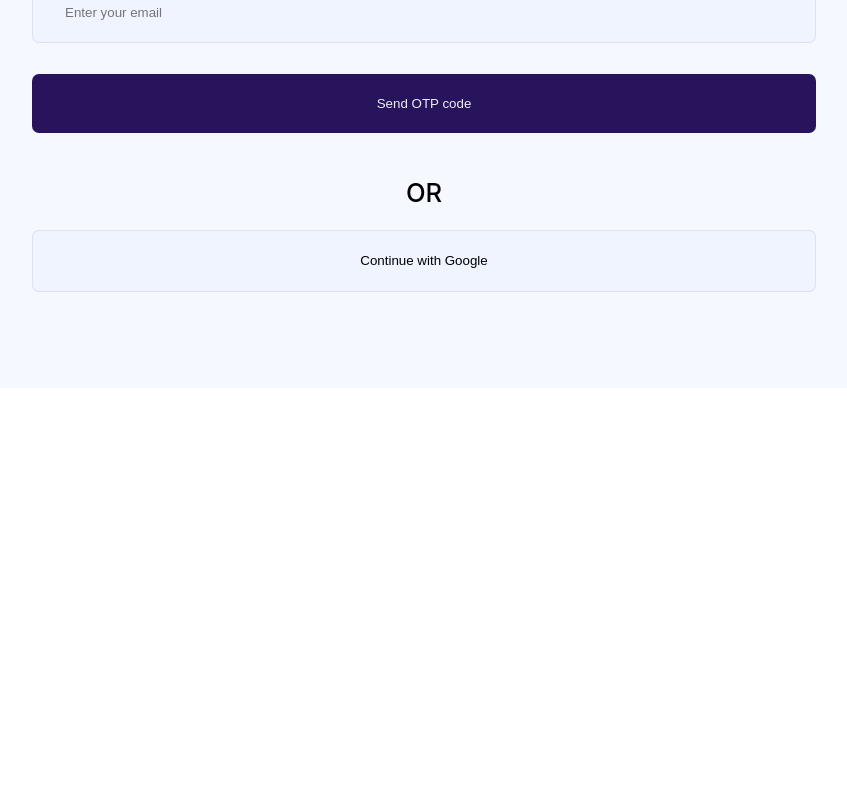
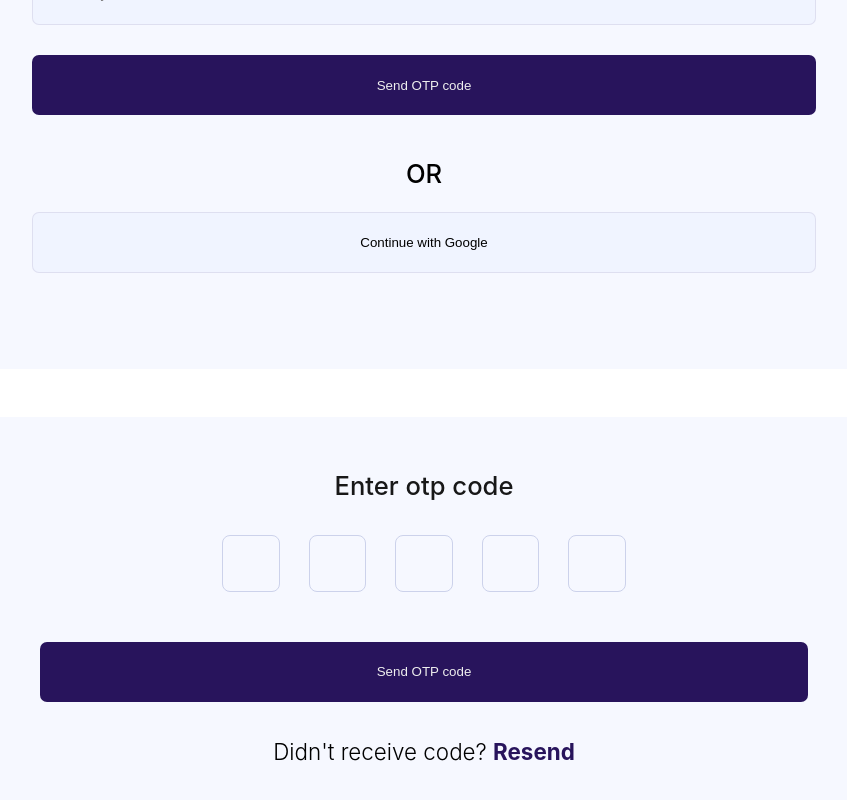
Before and after one commit to MicroLabs-ACE/bursary-form-system-frontend, a React (Create React App) app: page /sign-up in a window 1280 px wide. Shown: the part 406-1206 px from the top of the page, without its empty margins (216-1063 px from the left). Before the commit the page ends 800 px from the top, so only its background shows below. Built offline with nearby package versions, Linux system fonts and the light colour scheme.

Commit message:
otp page created

```diff
--- a/src/App.js
+++ b/src/App.js
@@ -5,8 +5,8 @@ import { Link } from 'react-router-dom';
 function App() {
   return (
     <div className='app'>
-      Front page
-      <Link to='/sign-up'>This is the link</Link>
+      <h2>This is the home page</h2>
+      <Link to='/sign-up'>Click to go to the sign up page</Link>
     </div>
   );
 }
--- a/src/components/EaseForm.js
+++ b/src/components/EaseForm.js
@@ -2,7 +2,7 @@ import React from 'react'
 
 function EaseForm() {
   return (
-    <div className="ease-form">
+    <div className="ease-form ">
             <form>
                 <label htmlFor='email'><p>Email</p></label>
                 <input name='email' placeholder='Enter your email' id='email'/>
--- a/src/components/OTP.js
+++ b/src/components/OTP.js
@@ -1,9 +1,46 @@
-import React from 'react'
+import React,{useState} from 'react'
 
 function OTP() {
+    const [otp, setOtp] = useState(new Array(5).fill(""));
+    const handleChange = (e, index) => {
+      const value = e.target.value;
+      if (/^[0-9]$/.test(value) || value === "") {
+        const newOtp = [...otp];
+        newOtp[index] = value;
+        setOtp(newOtp);
+
+        if (value && e.target.nextSibling) {
+          e.target.nextSibling.focus();
+        }
+      }
+    };
+    const handleKeyDown = (e, index) => {
+      if (e.key === "Backspace" && !otp[index] && e.target.previousSibling) {
+        e.target.previousSibling.focus();
+      }
+    };
   return (
     <div className='otp'>
-
+           <form>
+            <label htmlFor='otpcode'>
+            <p>Enter otp code</p>
+            </label>
+            <div className='otp-code'>
+              {otp.map((_, index) => (
+                <input
+                  key={index}
+                  type="text"
+                  value={otp[index]}
+                  maxLength="1"
+                  onChange={(e) => handleChange(e, index)}
+                  onKeyDown={(e) => handleKeyDown(e, index)}
+                  className="otp-input-box"
+                />
+              ))}
+            </div>
+              <button className='variant-a'>Send OTP code</button>
+              <p className='resend-code'>Didn't receive code? <span>Resend</span></p>
+            </form>
     </div>
   )
 }
--- a/src/index.scss
+++ b/src/index.scss
@@ -56,6 +56,7 @@ button{
   border-radius: 7px;
   width: 100%;
   border: none;
+  cursor: pointer;
   &.variant-a{
     background-color:$primary-blue ;
     color: $grey-e;
--- a/src/pages/SIgnUp.js
+++ b/src/pages/SIgnUp.js
@@ -1,6 +1,7 @@
 import React from 'react'
 import EaseForm from '../components/EaseForm'
 import Logo from "../Assets/logo.png"
+import OTP from '../components/OTP'
 
 function SIgnUp() {
   return (
@@ -13,7 +14,8 @@ function SIgnUp() {
           <h6>powered by OAU BURSARY </h6>
         </div>
       </div>
-       <EaseForm/>
+      <EaseForm/>
+       <OTP/>
     </div>
 
   )
--- a/src/styles/sign-up.scss
+++ b/src/styles/sign-up.scss
@@ -39,4 +39,43 @@
             padding: 2.7rem 0 1.4rem;
         }
     }
+    .otp{
+        margin-top: 3rem;
+        width: 55rem;
+        background-color: $light-blue;
+        padding: 3.3rem 3.5rem;
+        border-radius: 5px;
+        label{
+            text-align: center;
+            opacity: 0.9;
+        }
+        .otp-code{
+            padding: 2.1rem 0 3.1rem;
+            display: flex;
+            gap: 1.8rem;
+            justify-content: center;
+            input{
+                font-size: 2rem;
+                width: 3.6rem;
+                height: 3.6rem;
+                border-radius: 8px;
+                border: 1px solid #CCD2EB;
+                text-align: center;
+                background-color: transparent;
+                color: $primary-blue;
+            }
+        }
+        .resend-code{
+            margin-top: 2.3rem;
+            color: #000;
+            font-size: 1.4rem;
+            font-weight: 300;
+            text-align: center;
+            span{
+                color: $primary-blue;
+                font-weight: 700;
+                cursor: pointer;
+            }
+        }
+    }
 }
```
